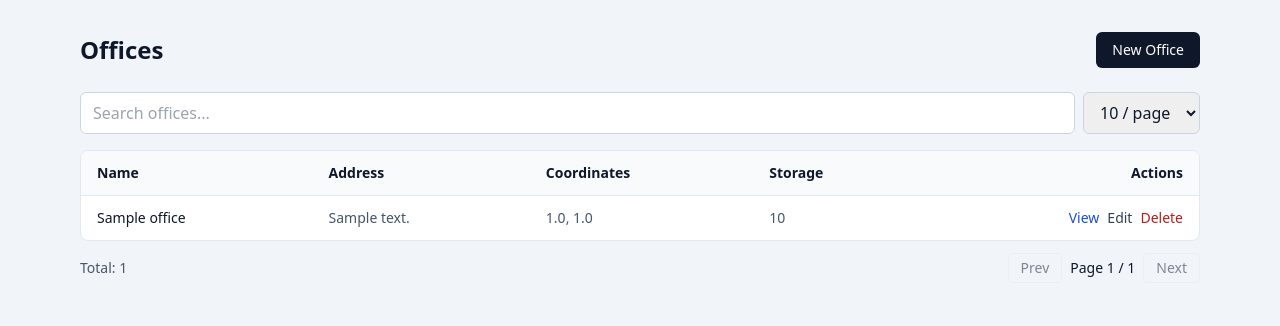
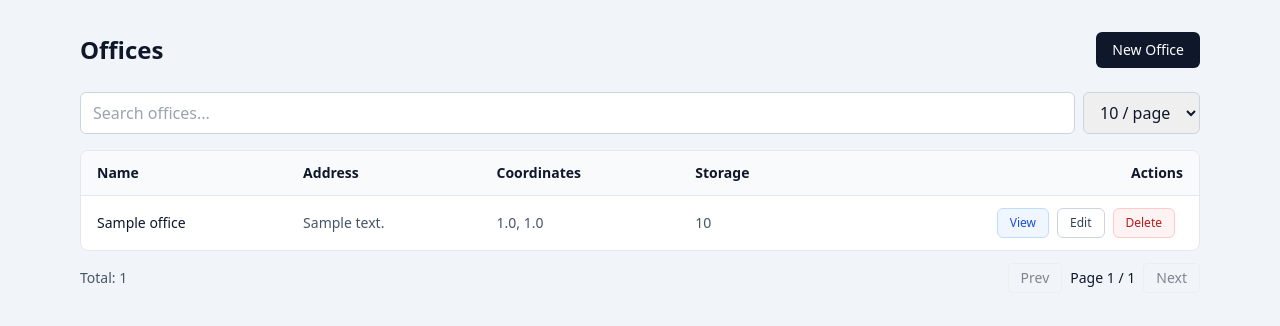
Before and after one commit to bemonio/bokkapro-platform, a FastAPI app: page /ui/offices/ in a window 1280 px wide. Shown: the part 60-386 px from the top of the page. Run offline with FastAPI, Linux system fonts and the light colour scheme; tables that the repository leaves empty hold one stand-in row (values such as "Sample post"); some libraries are stand-ins or nearby versions.

Commit message:
Improve office table actions and delete modal

```diff
--- a/components/ui__server_rendered/templates/offices/_table.html
+++ b/components/ui__server_rendered/templates/offices/_table.html
@@ -23,12 +23,50 @@
         </td>
         <td class="px-4 py-3 text-slate-600">{{ office.storage_capacity }}</td>
         <td class="px-4 py-3">
-          <div class="flex gap-2 justify-end">
-            <a href="/ui/offices/{{ office.id }}" class="text-blue-700">View</a>
-            <a href="/ui/offices/{{ office.id }}/edit" class="text-slate-700">Edit</a>
-            <form method="post" action="/ui/offices/{{ office.id }}/delete" x-data>
-              <button type="submit" class="text-red-700" x-on:click.prevent="confirm('Delete this office?') && $el.closest('form').submit()">Delete</button>
-            </form>
+          <div class="flex gap-2 justify-end" x-data="{ openDeleteModal: false }" @keydown.escape.window="openDeleteModal = false">
+            <a
+              href="/ui/offices/{{ office.id }}"
+              class="inline-flex items-center rounded-md border border-blue-200 bg-blue-50 px-3 py-1.5 text-xs font-medium text-blue-700 hover:bg-blue-100"
+            >View</a>
+            <a
+              href="/ui/offices/{{ office.id }}/edit"
+              class="inline-flex items-center rounded-md border border-slate-300 bg-white px-3 py-1.5 text-xs font-medium text-slate-700 hover:bg-slate-50"
+            >Edit</a>
+            <button
+              type="button"
+              class="inline-flex items-center rounded-md border border-red-200 bg-red-50 px-3 py-1.5 text-xs font-medium text-red-700 hover:bg-red-100"
+              @click="openDeleteModal = true"
+            >Delete</button>
+
+            <form method="post" action="/ui/offices/{{ office.id }}/delete" x-ref="deleteForm"></form>
+
+            <div
+              x-show="openDeleteModal"
+              class="fixed inset-0 z-50 flex items-center justify-center bg-slate-900/40 p-4"
+              @click.self="openDeleteModal = false"
+            >
+              <div class="w-full max-w-md rounded-lg bg-white shadow-xl">
+                <div class="border-b border-slate-200 px-5 py-4">
+                  <h3 class="text-base font-semibold text-slate-900">Delete Office</h3>
+                </div>
+                <div class="px-5 py-4 text-sm text-slate-700">
+                  Are you sure you want to delete <span class="font-semibold text-slate-900">{{ office.name }}</span>?
+                  This action cannot be undone.
+                </div>
+                <div class="flex justify-end gap-2 border-t border-slate-200 px-5 py-4">
+                  <button
+                    type="button"
+                    class="inline-flex items-center rounded-md border border-slate-300 bg-white px-4 py-2 text-sm font-medium text-slate-700 hover:bg-slate-50"
+                    @click="openDeleteModal = false"
+                  >Cancel</button>
+                  <button
+                    type="button"
+                    class="inline-flex items-center rounded-md border border-red-600 bg-red-600 px-4 py-2 text-sm font-medium text-white hover:bg-red-700"
+                    @click="$refs.deleteForm.submit()"
+                  >Delete</button>
+                </div>
+              </div>
+            </div>
           </div>
         </td>
       </tr>
```
